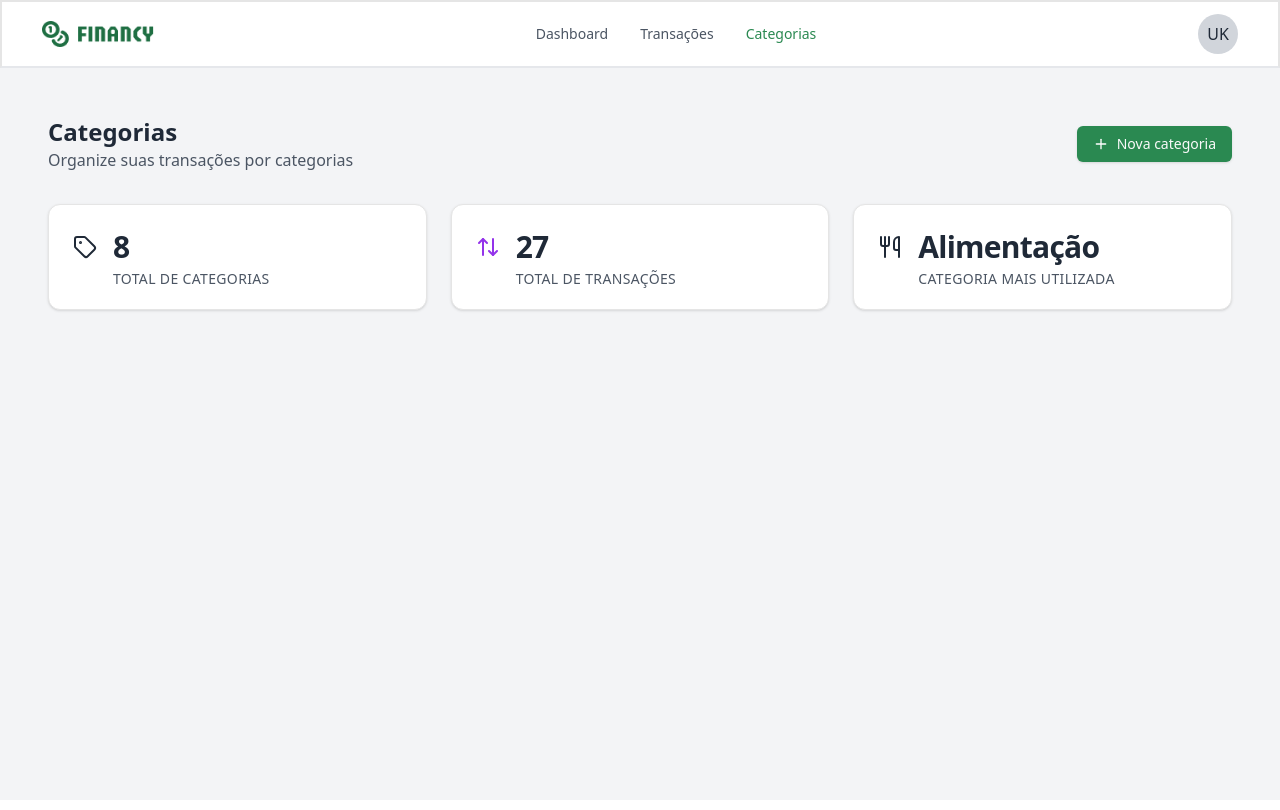
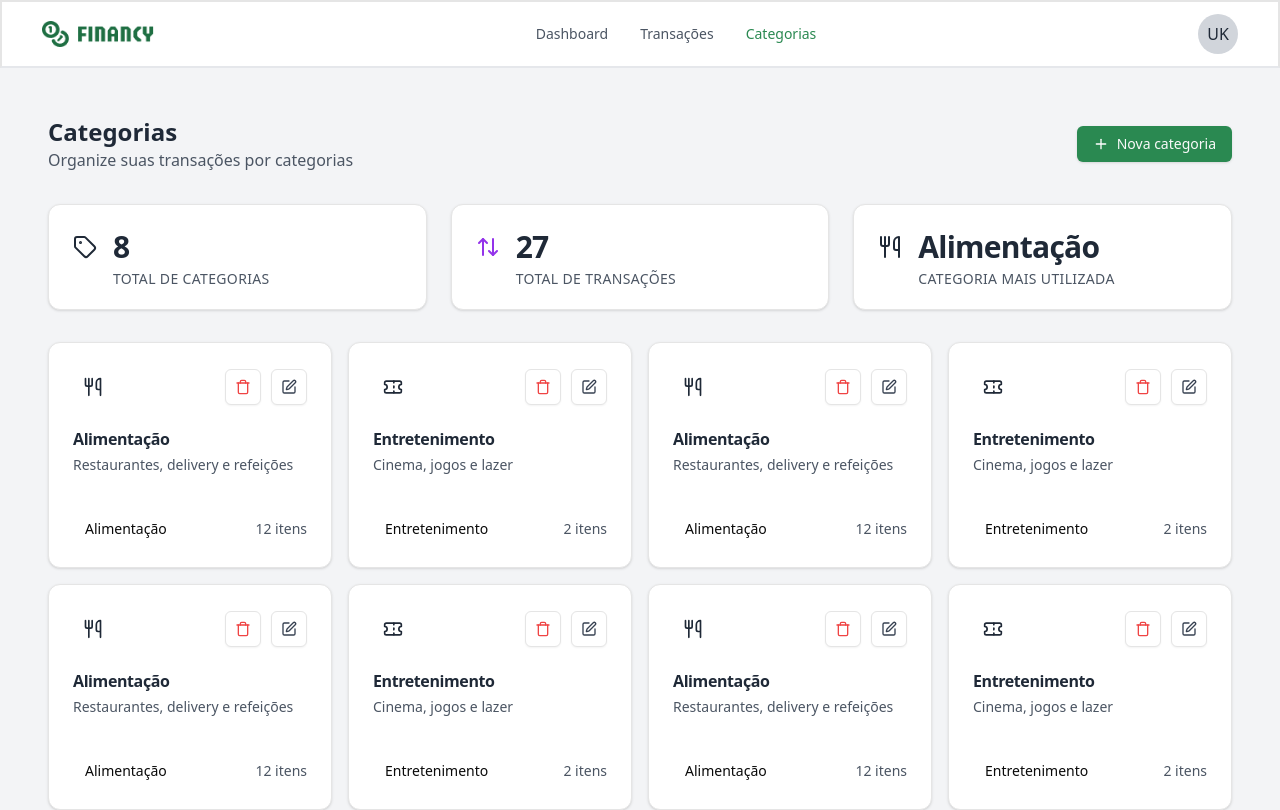
Before and after one commit to Davi-fsS/financy-ftr, a React app in the folder frontend/: page /categories in a window 1280 px wide. Shown: the top 810 px of the page. Built offline with nearby package versions, Linux system fonts and the light colour scheme; the HTML template or start-up script is replaced by a standard one.

Commit message:
feat: category ui page done

```diff
--- /dev/null
+++ b/frontend/src/pages/Category/components/CardCategory.tsx
@@ -0,0 +1,44 @@
+import { Button } from "@/components/ui/button"
+import { Card, CardContent, CardDescription, CardTitle } from "@/components/ui/card"
+import { SquarePen, Trash, type LucideIcon } from "lucide-react"
+
+interface CardCategoryProps {
+    icon: LucideIcon
+    iconColor: string
+    title: string
+    description: string
+    categoryName: string
+    quantity: number
+}
+
+export function CardCategory({ icon: Icon, iconColor, title, description, categoryName, quantity } : CardCategoryProps){
+    return <Card className="flex flex-col justify-between p-6 h-[226px]">
+        <CardContent className="p-0 flex flex-col justify-between gap-5">
+            <div className="flex justify-between items-center">
+                <div className={`w-10 h-10 flex items-center justify-center rounded-md bg-${iconColor}-light`}>
+                    <Icon className={`w-5 h-5 text-gray-800 text-${iconColor}-base`}/>
+                </div>
+
+                <div className="flex gap-2.5">
+                    <Button variant="outline" className="w-9">
+                        <Trash className="text-feedback-danger"/>
+                    </Button>
+
+                    <Button variant="outline" className="w-9">
+                        <SquarePen className="text-gray-700"/>
+                    </Button>
+                </div>
+            </div>
+
+            <div className="flex flex-col gap-1">
+                <CardTitle className="text-gray-800 text-md font-semibold">{title}</CardTitle>
+                <CardDescription className="text-gray-600 text-sm font-normal">{description}</CardDescription>
+            </div>
+        </CardContent>
+
+        <CardContent className="p-0 flex justify-between items-center">
+            <CardDescription className={`text-${iconColor}-dark font-medium bg-${iconColor}-light rounded-full px-3 py-1`}>{categoryName}</CardDescription>
+            <CardDescription className="text-gray-600">{quantity} itens</CardDescription>
+        </CardContent>
+    </Card>
+};
--- a/frontend/src/pages/Category/index.tsx
+++ b/frontend/src/pages/Category/index.tsx
@@ -1,10 +1,105 @@
 import { Page } from "@/components/Page";
 import { Button } from "@/components/ui/button";
 import { Label } from "@/components/ui/label";
-import { ArrowUpDown, Plus, Tag, Utensils } from "lucide-react";
+import { ArrowUpDown, Plus, Tag, Ticket, Utensils } from "lucide-react";
 import { CardResume } from "./components/CardResume";
+import { CardCategory } from "./components/CardCategory";
 
 export function CategoryPage(){
+
+    const categories = [
+        {
+            id: 1,
+            iconName: Utensils,
+            iconColor: "blue",
+            title: "Alimentação",
+            description: "Restaurantes, delivery e refeições",
+            categoryName: "Alimentação",
+            quantity: 12
+        },
+        {
+            id: 2,
+            iconName: Ticket,
+            iconColor: "pink",
+            title: "Entretenimento",
+            description: "Cinema, jogos e lazer",
+            categoryName: "Entretenimento",
+            quantity: 2
+        },
+        {
+            id: 1,
+            iconName: Utensils,
+            iconColor: "blue",
+            title: "Alimentação",
+            description: "Restaurantes, delivery e refeições",
+            categoryName: "Alimentação",
+            quantity: 12
+        },
+        {
+            id: 2,
+            iconName: Ticket,
+            iconColor: "pink",
+            title: "Entretenimento",
+            description: "Cinema, jogos e lazer",
+            categoryName: "Entretenimento",
+            quantity: 2
+        },
+        {
+            id: 1,
+            iconName: Utensils,
+            iconColor: "blue",
+            title: "Alimentação",
+            description: "Restaurantes, delivery e refeições",
+            categoryName: "Alimentação",
+            quantity: 12
+        },
+        {
+            id: 2,
+            iconName: Ticket,
+            iconColor: "pink",
+            title: "Entretenimento",
+            description: "Cinema, jogos e lazer",
+            categoryName: "Entretenimento",
+            quantity: 2
+        },
+        {
+            id: 1,
+            iconName: Utensils,
+            iconColor: "blue",
+            title: "Alimentação",
+            description: "Restaurantes, delivery e refeições",
+            categoryName: "Alimentação",
+            quantity: 12
+        },
+        {
+            id: 2,
+            iconName: Ticket,
+            iconColor: "pink",
+            title: "Entretenimento",
+            description: "Cinema, jogos e lazer",
+            categoryName: "Entretenimento",
+            quantity: 2
+        },
+        {
+            id: 1,
+            iconName: Utensils,
+            iconColor: "blue",
+            title: "Alimentação",
+            description: "Restaurantes, delivery e refeições",
+            categoryName: "Alimentação",
+            quantity: 12
+        },
+        {
+            id: 2,
+            iconName: Ticket,
+            iconColor: "pink",
+            title: "Entretenimento",
+            description: "Cinema, jogos e lazer",
+            categoryName: "Entretenimento",
+            quantity: 2
+        },
+    ]
+
     return <Page>
         <div className="flex flex-col gap-8">
             <div className="flex justify-between items-center">
@@ -24,6 +119,22 @@ export function CategoryPage(){
                 <CardResume icon={ArrowUpDown} iconColor="text-purple-base" content={27} title="total de transações"/>
                 <CardResume icon={Utensils} iconColor="text-blue-base" content={"Alimentação"} title="categoria mais utilizada"/>
             </div>
+
+            <div className="w-full grid grid-cols-4 gap-4 flex-wrap">
+                {
+                    categories.map((item, index) => {
+                        return <CardCategory
+                            key={`category-${item.id}-index-${index}`}
+                            icon={item.iconName}
+                            iconColor={item.iconColor}
+                            title={item.title}
+                            description={item.description}
+                            categoryName={item.categoryName}
+                            quantity={item.quantity}
+                        />
+                    })
+                }
+            </div>
         </div>
 
     </Page>
```
